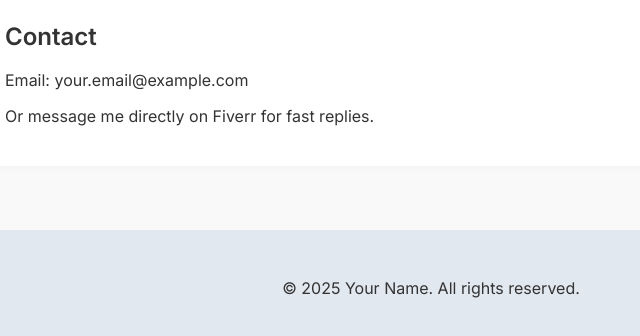
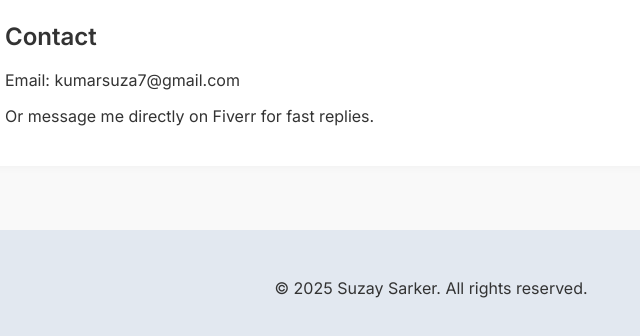
Before and after one commit to suzaysarker/seo-portfolio, a plain HTML site: page index.html in a window 1280 px wide. Shown: the part 907-1243 px from the top of the page, 209-849 px from the left. Drawn offline with Linux system fonts and the light colour scheme.

Commit message:
Update index.html

```diff
--- a/index.html
+++ b/index.html
@@ -88,20 +88,20 @@
         <li>Competitor backlink analysis</li>
         <li>Web traffic and authority boost</li>
       </ul>
-      <a href="https://www.fiverr.com/" class="btn" target="_blank">Hire Me on Fiverr</a>
+      <a href="https://www.fiverr.com/" class="btn" target="https://www.fiverr.com/sellers/suzay_sarker/">Hire Me on Fiverr</a>
     </div>
   </section>
 
   <section id="contact">
     <div class="card">
       <h2>Contact</h2>
-      <p>Email: your.email@example.com</p>
+      <p>Email: kumarsuza7@gmail.com</p>
       <p>Or message me directly on Fiverr for fast replies.</p>
     </div>
   </section>
 
   <footer>
-    <p>&copy; 2025 Your Name. All rights reserved.</p>
+    <p>&copy; 2025 Suzay Sarker. All rights reserved.</p>
   </footer>
 </body>
 </html>
```
